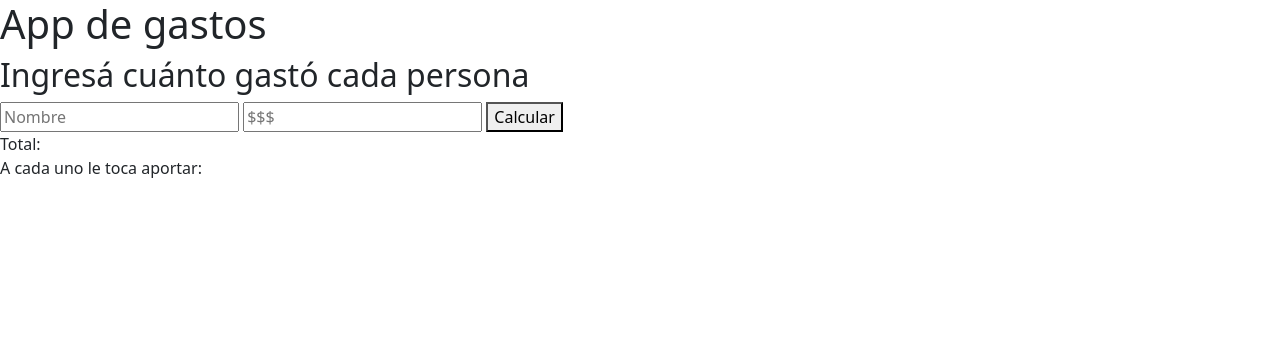
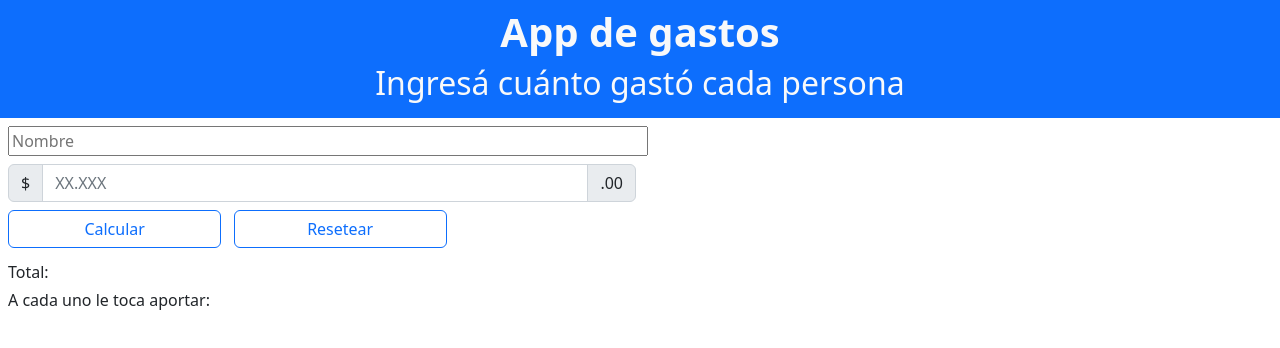
Before and after one commit to valenpontaut/TP-FINAL-SPRINT-2, a plain HTML site: page index.html in a window 1280 px wide. Drawn offline with nearby package versions, Linux system fonts and the light colour scheme.

Commit message:
style with bootstrap

```diff
--- a/app.js
+++ b/app.js
@@ -31,3 +31,7 @@ function totaldivision(){
     ShowSpent(names,spent);
     TotalAndEach(totspent);
 }
+
+function refresh(){
+    location.reload(true);
+  }
--- a/index.html
+++ b/index.html
@@ -9,19 +9,34 @@
 
 </head>
 <body>
-    <header>
-        <h1>App de gastos</h1>
-        <h2>Ingresá cuánto gastó cada persona</h2>
+    <header class="container-fluid bg-primary p-2 text-center text-light">
+        <div class="row align-items-center"></div>
+            <div class="col-12"></div>
+                <h1><strong>App de gastos</strong></h1>
+        <div class="row align-items-center"></div>
+            <div class="col-12"></div>
+                <h2>Ingresá cuánto gastó cada persona</h2>
     </header>
-    <section>
+    <section class="container-fluid col-12 p-0 m-1">
         <form>
-            <input type="text" class="names" id="names" placeholder="Nombre">
-            <input type="number" class="spent" id="spent" placeholder="$$$">
-            <button type="button" onclick="totaldivision()">Calcular</button>
+            <input type="text" class="names col-6 m-1" id="names" placeholder="Nombre">
+            <div class="row">
+                <div class="col-6">
+                     <div class="input-group m-1" >
+                <span class="input-group-text">$</span>
+                <input type="text" class="form-control" aria-label="Amount (to the nearest dollar)" id="spent" placeholder="XX.XXX">
+                <span class="input-group-text">.00</span>
+            </div>
+                </div>
+            </div>
+
+            <button type="button" class="btn btn-outline-primary col-2 m-1" onclick="totaldivision()">Calcular</button>
+            <button type="button" class="btn btn-outline-primary col-2 m-1" onclick="refresh()">Resetear</button>
         </form>
-        <div id="listspent"></div>
-        <div id="total">Total: </div>
-        <div id="final">A cada uno le toca aportar:</div>
+        <div class="m-1 overflow-auto" id="listspent"></div>
+        <div class="m-1" id="total">Total: </div>
+        <div class="m-1" id="final">A cada uno le toca aportar:</div>
+
     </section>
     <script src="app.js"></script>
 </body>
```
